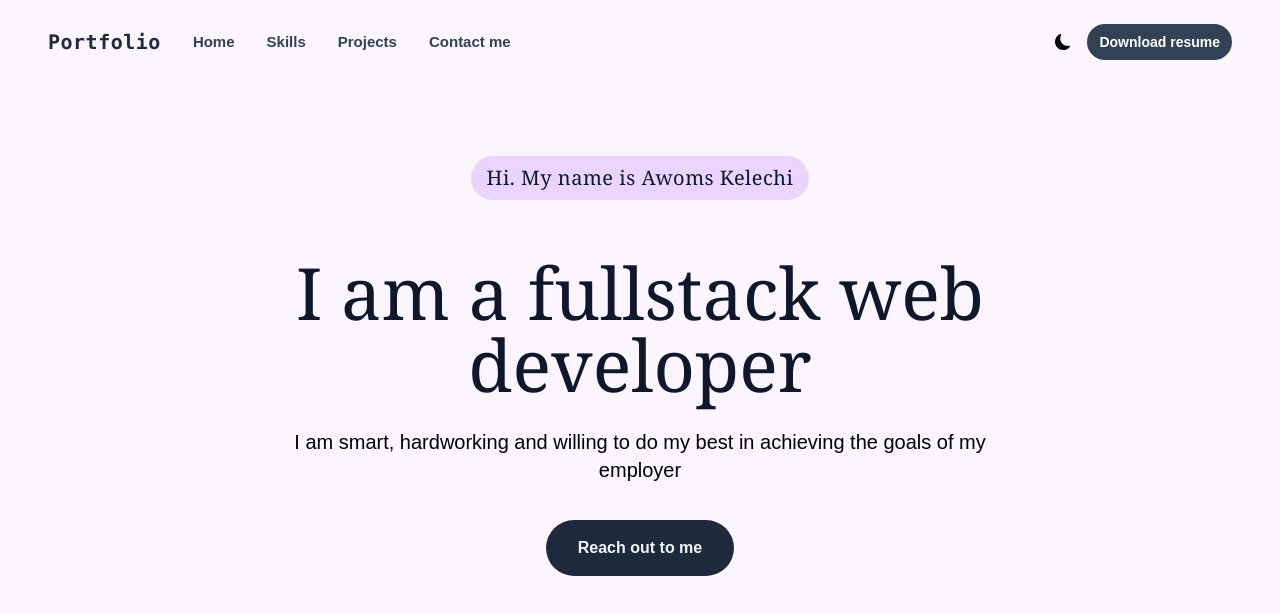
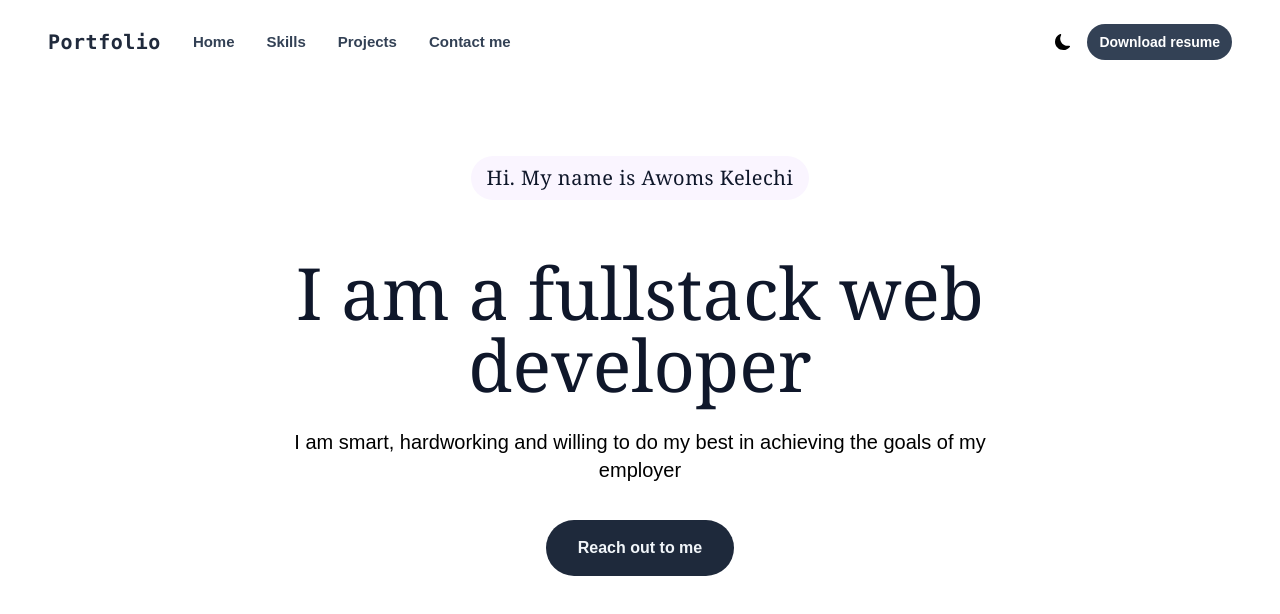
Before and after one commit to Kelechi095/Portfolio, a React (Vite) app: page / in a window 1280 px wide. Shown: the top 614 px of the page. Built offline with nearby package versions, Linux system fonts and the light colour scheme.

Commit message:
modified styling

```diff
--- a/src/index.css
+++ b/src/index.css
@@ -4,7 +4,7 @@
 
 @layer components {
   .main {
-    @apply py-4 px-4 lg:px-12 lg:py-6 bg-purple-50 min-h-screen dark:bg-slate-950 relative;
+    @apply py-4 px-4 lg:px-12 lg:py-6 bg-white min-h-screen dark:bg-slate-900 relative;
   }
 
   .logo-title {
@@ -32,7 +32,7 @@
   }
 
   .hero-label {
-    @apply mx-auto font-serif text-center md:text-lg lg:text-xl p-2 w-fit rounded-full bg-purple-200 dark:bg-purple-300 px-4 tracking-wide leading-5 text-slate-900
+    @apply mx-auto font-serif text-center md:text-lg lg:text-xl p-2 w-fit rounded-full bg-purple-50 dark:bg-purple-200 px-4 tracking-wide leading-5 text-slate-900
   }
   .hero-main-text {
     @apply mt-12 mx-auto max-w-md text-5xl md:text-6xl lg:text-7xl md:max-w-lg  lg:max-w-4xl text-center font-serif p-2 text-slate-900 dark:text-white
```
